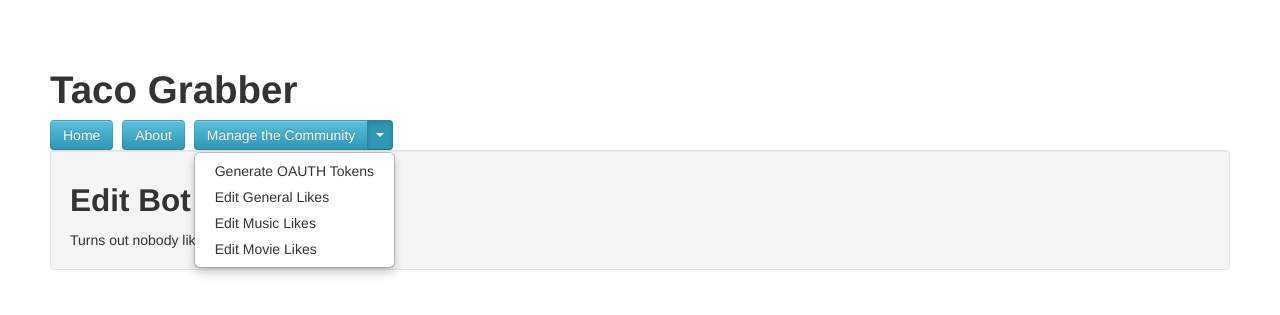
After one commit to benkul/twitterproject, a Django app: page /grabber/editmovie/ in a window 1280 px wide, after a click that opens the changed part. The commit adds this page. Shown: the top 315 px of the page. Run offline with Django 3.2, Linux system fonts and the light colour scheme; data that the repository does not hold is empty; some libraries are stand-ins or nearby versions.

Commit message:
music/movie pages working

```diff
--- a/tacograbber/grabber/urls.py
+++ b/tacograbber/grabber/urls.py
@@ -10,6 +10,8 @@ urlpatterns = patterns('',
                     url(r'^generate/?$', views.get_tokens, name="twitter_return"),
                     url(r'^thanks/?$', views.thanks, name="twitter_callback"),
                     url(r'^editlikes/$', views.edit_likes, name='edit_likes'),
+                    url(r'^editmovie/$', views.edit_movie, name='edit_movie'),
+                    url(r'^editmusic/$', views.edit_music, name='edit_music'),
 
 
 )
--- a/tacograbber/grabber/views.py
+++ b/tacograbber/grabber/views.py
@@ -176,3 +176,20 @@ def edit_likes(request):
     context_dict = {'like': bot_list}
 
     return render_to_response('grabber/editlikes.html', context_dict, context)
+
+def edit_movie(request):
+    context = RequestContext(request)
+    bot_list = Bot.objects.order_by('-name')
+
+    context_dict = {'like': bot_list}
+
+    return render_to_response('grabber/editmovie.html', context_dict, context)
+
+
+def edit_music(request):
+    context = RequestContext(request)
+    bot_list = Bot.objects.order_by('-name')
+
+    context_dict = {'like': bot_list}
+
+    return render_to_response('grabber/editmusic.html', context_dict, context)
--- a/tacograbber/templates/grabber/base.html
+++ b/tacograbber/templates/grabber/base.html
@@ -37,8 +37,8 @@
               <ul class="dropdown-menu" role="menu">
               <li> <a href="/grabber/generate/">  Generate OAUTH Tokens</a>  </li>
               <li> <a href="/grabber/editlikes/"> Edit General Likes </a>    </li>
-              <li> <a href="/grabber/editlikes/"> Edit Music Likes </a>      </li>
-              <li> <a href="/grabber/editlikes/"> Edit Movie Likes </a>      </li>
+              <li> <a href="/grabber/editmusic/"> Edit Music Likes </a>      </li>
+              <li> <a href="/grabber/editmovie/"> Edit Movie Likes </a>      </li>
             </ul>
 
           </div>
--- /dev/null
+++ b/tacograbber/templates/grabber/editmovie.html
@@ -0,0 +1,21 @@
+{% extends 'grabber/base.html' %}
+
+{% block title %}{% endblock %}
+
+
+{% block body_block %}
+
+                <h2>Edit Bot Likes</h2>
+                <div>
+                {% if like %}
+                        <ul>
+                            {% for item in like %}
+                            <li> {{ item.movie_seed }} </li>
+
+                            {% endfor %}
+                        </ul>
+                {% else %}
+                            Turns out nobody likes anything... le sad
+                    {% endif %}
+                    </div>
+{% endblock %}
```
Also changed, not shown: tacograbber/templates/grabber/editmusic.html (added, +21 -0 lines).
